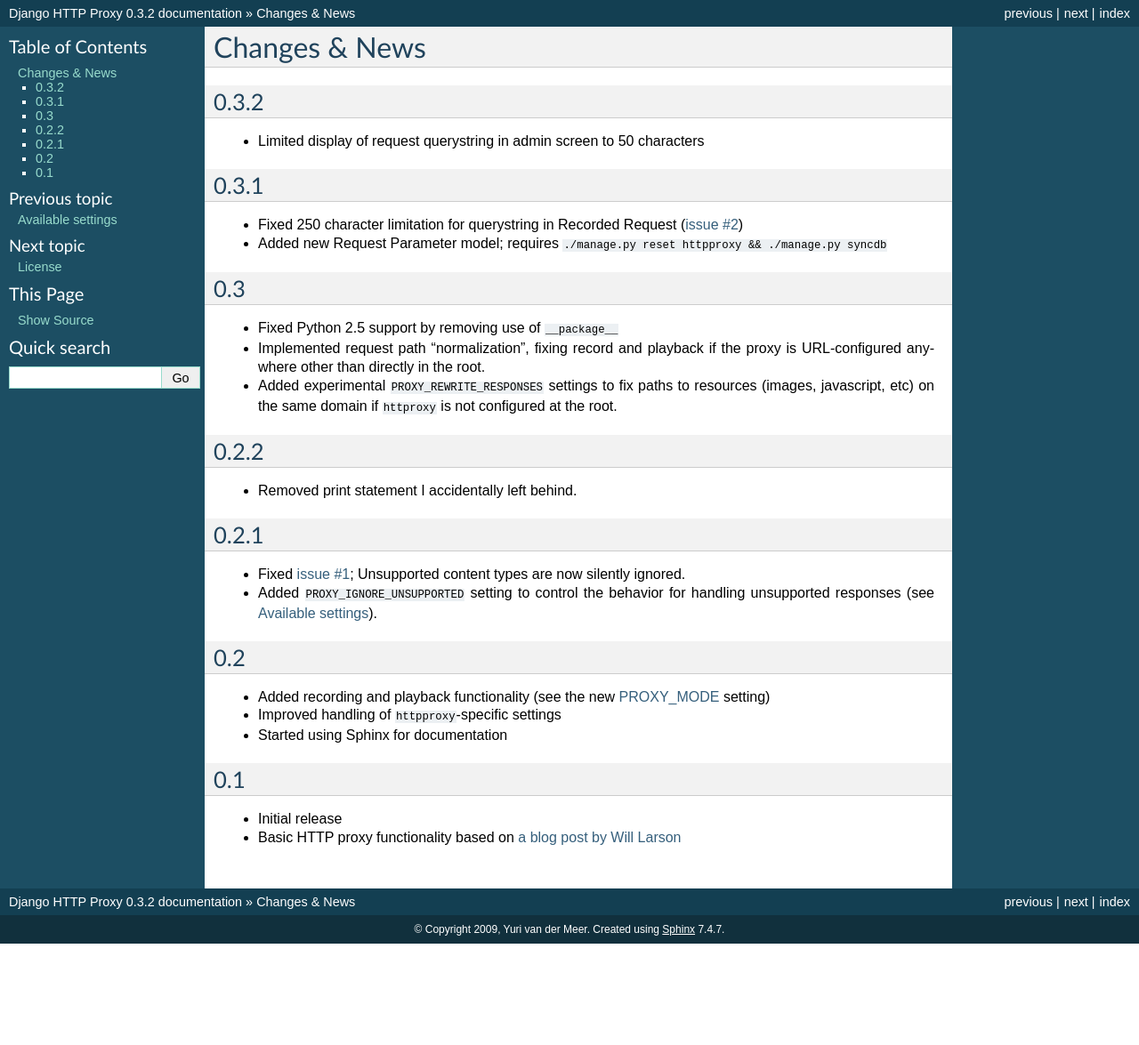
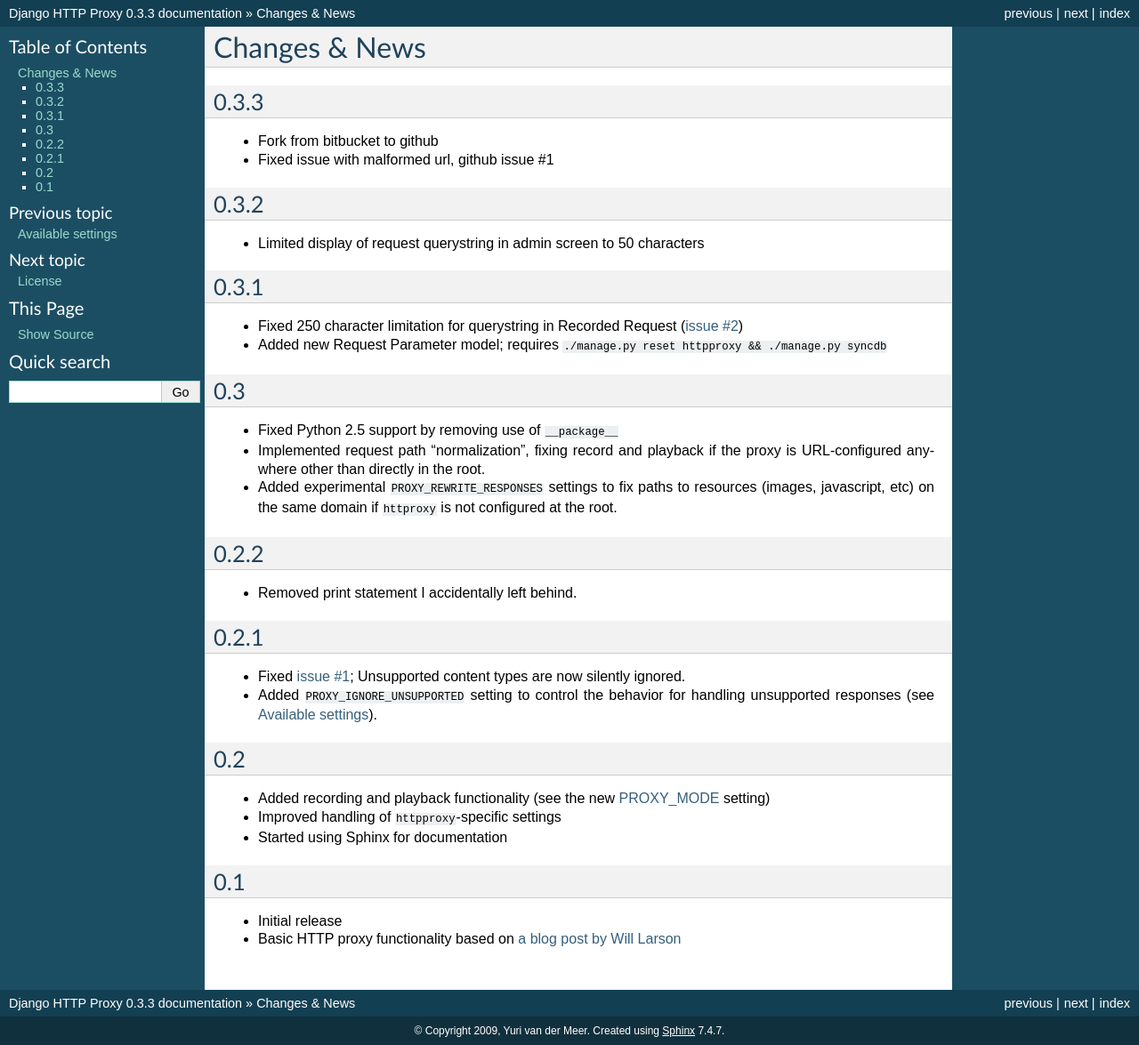
Before and after one commit to beck/django-http-proxy, a Sphinx documentation site: the page built from docs/changes.rst, in a window 1280 px wide. Shown: the whole page at 89% size. Built offline with Sphinx 7.4.7, drawn with Linux system fonts in a browser that asks for light colours; before the commit the page ends 1061 px from its top, so only the background shows below that.

Commit message:
Version 0.3.3

```diff
--- a/docs/changes.rst
+++ b/docs/changes.rst
@@ -1,5 +1,11 @@
 Changes & News
 --------------
+
+0.3.3
+~~~~~
+
+* Fork from bitbucket to github
+* Fixed issue with malformed url, github issue #1
 
 0.3.2
 ~~~~~
--- a/docs/conf.py
+++ b/docs/conf.py
@@ -47,7 +47,7 @@
 # The short X.Y version.
 version = '0.3'
 # The full version, including alpha/beta/rc tags.
-release = '0.3.2'
+release = '0.3.3'
 
 # The language for content autogenerated by Sphinx. Refer to documentation
 # for a list of supported languages.
--- a/httpproxy/__init__.py
+++ b/httpproxy/__init__.py
@@ -2,5 +2,5 @@
 Django HTTP Proxy - A simple HTTP proxy for the Django framework.
 """
 
-__version__ = '0.3.2'
+__version__ = '0.3.3'
 __authors__ = ['Yuri van der Meer <django-http-proxy@yvandermeer.net>']
```
